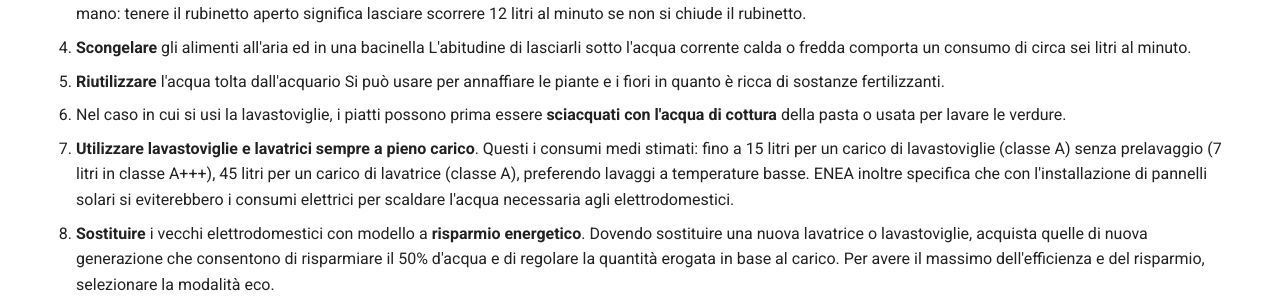
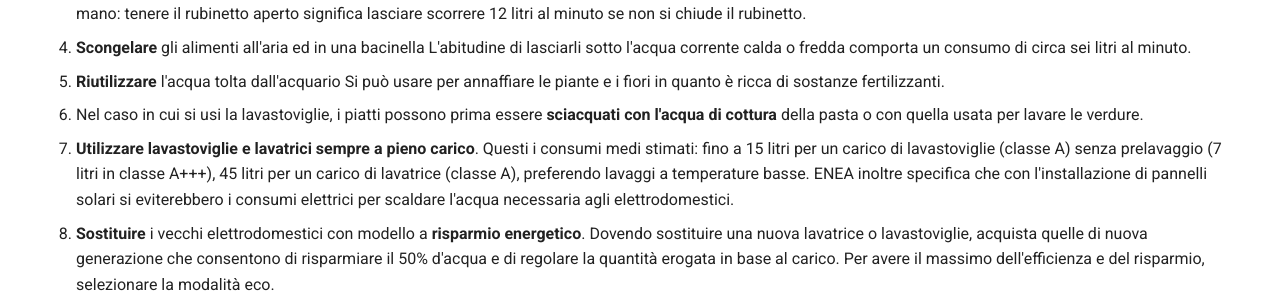
Before and after one commit to opendatasicilia/emergenza-idrica-sicilia, an MkDocs documentation site: the page built from docs/buone-pratiche/index.md, in a window 1280 px wide and 900 px high, scrolled down 1111 px. Shown: the part 155-453 px from the top of the window. Built offline with MkDocs 1.6.1 and Material for MkDocs 9.7.7, drawn with Linux system fonts in a browser that asks for light colours; emoji names are drawn with the system emoji font; comment, search, counter and statistics services are not loaded.

Commit message:
piccola correzione

```diff
--- a/docs/buone-pratiche/index.md
+++ b/docs/buone-pratiche/index.md
@@ -50,7 +50,7 @@ residenziale.
 3. **Razionalizzare gli utilizzi anche in cucina**, usando bacinelle per il lavaggio della verdura invece dell'acqua corrente. Attenzione anche quando si lavano i piatti a mano: tenere il rubinetto aperto significa lasciare scorrere 12 litri al minuto se non si chiude il rubinetto.
 4. **Scongelare** gli alimenti all'aria ed in una bacinella L'abitudine di lasciarli sotto l'acqua corrente calda o fredda comporta un consumo di circa sei litri al minuto.
 5. **Riutilizzare** l'acqua tolta dall'acquario Si può usare per annaffiare le piante e i fiori in quanto è ricca di sostanze fertilizzanti.
-6. Nel caso in cui si usi la lavastoviglie, i piatti possono prima essere **sciacquati con l'acqua di cottura** della pasta o usata per lavare le verdure.
+6. Nel caso in cui si usi la lavastoviglie, i piatti possono prima essere **sciacquati con l'acqua di cottura** della pasta o con quella usata per lavare le verdure.
 7. **Utilizzare lavastoviglie e lavatrici sempre a pieno carico**. Questi i consumi medi stimati: fino a 15 litri per un carico di lavastoviglie (classe A) senza prelavaggio (7 litri in classe A+++), 45 litri per un carico di lavatrice (classe A), preferendo lavaggi a temperature basse. ENEA inoltre specifica che con l'installazione di pannelli solari si eviterebbero i consumi elettrici per scaldare l'acqua necessaria agli elettrodomestici.
 8. **Sostituire** i vecchi elettrodomestici con modello a **risparmio energetico**. Dovendo sostituire una nuova lavatrice o lavastoviglie, acquista quelle di nuova generazione che consentono di risparmiare il 50% d'acqua e di regolare la quantità erogata in base al carico. Per avere il massimo dell'efficienza e del risparmio, selezionare la modalità eco.
 9. Se possibile utilizzare **rubinetti con sensori o comunque utilizzare dispositivi che riducono il flusso dell'acqua (valvole rompigetto)**.
```
